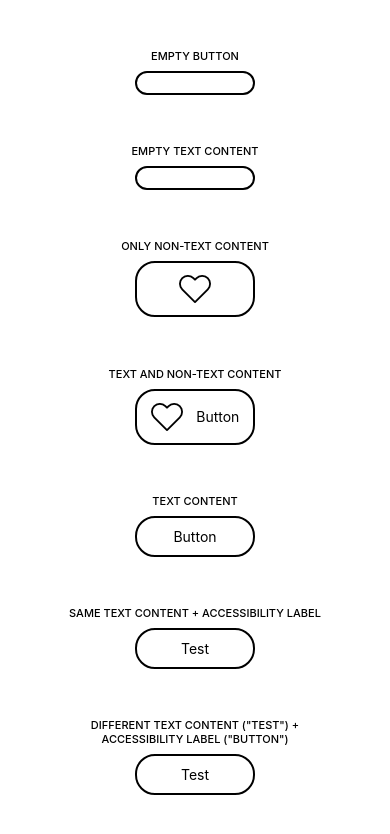
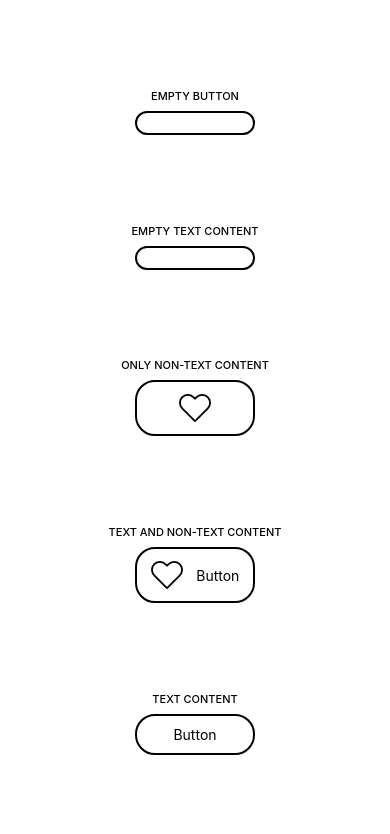
Before and after one commit to aryella-lacerda/react-native-accessibility-engine, a React Native app in the folder example/: screen / in a window 390 px wide. Shown: the top 834 px of the page. Built offline with nearby package versions, Linux system fonts and the light colour scheme.

Commit message:
refactor: extract label and wrapper components from buttonLabel rule

```diff
--- a/example/src/common/index.ts
+++ b/example/src/common/index.ts
@@ -1,3 +1,5 @@
 import Section from './section';
+import Label from './label';
+import Wrapper from './wrapper';
 
-export { Section };
+export { Section, Label, Wrapper };
--- /dev/null
+++ b/example/src/common/label.tsx
@@ -0,0 +1,18 @@
+import * as React from 'react';
+import { StyleSheet, Text } from 'react-native';
+
+const Label = ({ text }: { text: string }) => (
+  <Text style={styles.label}>{text}</Text>
+);
+
+export default Label;
+
+const styles = StyleSheet.create({
+  label: {
+    textTransform: 'uppercase',
+    fontSize: 11,
+    textAlign: 'center',
+    marginBottom: 8,
+    fontWeight: '500',
+  },
+});
--- /dev/null
+++ b/example/src/common/wrapper.tsx
@@ -0,0 +1,16 @@
+import * as React from 'react';
+import { StyleSheet, View } from 'react-native';
+
+const Wrapper = ({ children }: { children: React.ReactNode }) => (
+  <View style={styles.wrapper}>{children}</View>
+);
+
+export default Wrapper;
+
+const styles = StyleSheet.create({
+  wrapper: {
+    width: '70%',
+    justifyContent: 'center',
+    alignItems: 'center',
+  },
+});
--- a/example/src/examples/buttonLabel.tsx
+++ b/example/src/examples/buttonLabel.tsx
@@ -1,15 +1,8 @@
 import * as React from 'react';
 import { StyleSheet, View, Text, TouchableOpacity, Image } from 'react-native';
+import { Label, Wrapper } from '../common';
 
 import Images from '../images';
-
-const Label = ({ text }: { text: string }) => (
-  <Text style={styles.label}>{text}</Text>
-);
-
-const Wrapper = ({ children }: { children: React.ReactNode }) => (
-  <View style={styles.wrapper}>{children}</View>
-);
 
 const Buttons = () => {
   return (
@@ -53,7 +46,7 @@ const Buttons = () => {
         </TouchableOpacity>
       </Wrapper>
 
-      <Wrapper>
+      {/* <Wrapper>
         <Label text={'Same text content + accessibility label'} />
         <TouchableOpacity style={styles.button} accessibilityLabel={'Test'}>
           <Text>Test</Text>
@@ -69,7 +62,7 @@ const Buttons = () => {
         <TouchableOpacity style={styles.button} accessibilityLabel={'Button'}>
           <Text>Test</Text>
         </TouchableOpacity>
-      </Wrapper>
+      </Wrapper> */}
     </View>
   );
 };
@@ -92,16 +85,4 @@ const styles = StyleSheet.create({
     borderRadius: 20,
     width: 120,
   },
-  label: {
-    textTransform: 'uppercase',
-    fontSize: 11,
-    textAlign: 'center',
-    marginBottom: 8,
-    fontWeight: '500',
-  },
-  wrapper: {
-    width: '70%',
-    justifyContent: 'center',
-    alignItems: 'center',
-  },
 });
```
